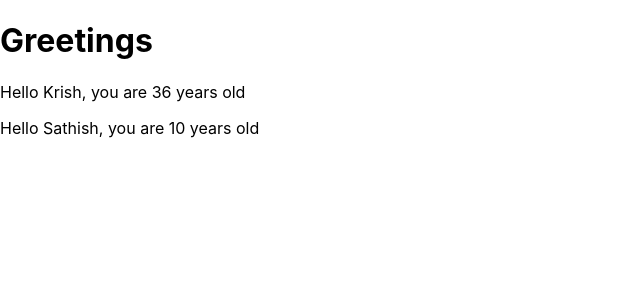
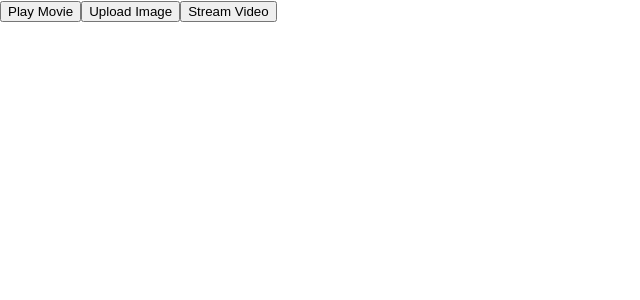
Before and after one commit to githubscientist/react-demo, a React (Create React App) app: page / in a window 1280 px wide. Shown: the top 300 px of the page, without its empty margins (0-640 px from the left). Built offline with nearby package versions, Linux system fonts and the light colour scheme.

Commit message:
react day 3 completed

```diff
--- a/src/App.js
+++ b/src/App.js
@@ -46,24 +46,343 @@
   // );
 // props: passing data to components
 // Hello Component
-const Hello = (props) => {
+// const Hello = (props) => {
+//   return (
+//     <div>
+//       <p>Hello {props.name}, you are {props.age} years old</p>
+//     </div>
+//   );
+// }
+
+// // App Component
+// const App = () => {
+//   const age = 10;
+//   return (
+//     <div>
+//       <h1>Greetings</h1>
+//       <Hello name='Krish' age={ 26 + 10 } />
+//       <Hello name='Sathish' age={age} />
+//     </div>
+//   );
+// }
+
+// export default App;
+
+// App Component
+// const App = () => {
+//   const people = [
+//     'Creola Katherine Johnson: mathematician',
+//     'Mario José Molina-Pasquel Henríquez: chemist',
+//     'Mohammad Abdus Salam: physicist',
+//     'Percy Lavon Julian: chemist',
+//     'Subrahmanyan Chandrasekhar: astrophysicist'
+//   ];
+
+//   let listItems = people.map(item => {
+//     return <li>{ item }</li>
+//   });
+
+//   return (
+//     <div>
+//       <ul>
+//         {listItems}
+//       </ul>
+//     </div>
+//   );
+// }
+
+// export default App;
+
+// const App = () => {
+
+//   const people = [{
+//       id: 0,
+//       name: 'Creola Katherine Johnson',
+//       profession: 'mathematician',
+//     }, {
+//       id: 1,
+//       name: 'Mario José Molina-Pasquel Henríquez',
+//       profession: 'chemist',
+//     }, {
+//       id: 2,
+//       name: 'Mohammad Abdus Salam',
+//       profession: 'physicist',
+//     }, {
+//       name: 'Percy Lavon Julian',
+//       profession: 'chemist',
+//     }, {
+//       name: 'Subrahmanyan Chandrasekhar',
+//       profession: 'astrophysicist',
+//     }];
+
+//   const chemists = people.filter(person => {
+//     return person.profession == 'chemist';
+//   });
+
+//   // render the list from the array
+//   let listItems = chemists.map(person => {
+//     return (
+//       <li>
+//         {person.name} : {person.profession}
+//       </li>
+//     )
+//   });
+
+//   return (
+//     <ul>{listItems}</ul>
+//   );
+// }
+
+// export default App;
+
+// const App = () => {
+
+//   const people = [{
+//   id: 0,
+//   name: 'Creola Katherine Johnson',
+//   profession: 'mathematician',
+//   accomplishment: 'spaceflight calculations',
+//   imageId: 'MK3eW3A'
+// }, {
+//   id: 1,
+//   name: 'Mario José Molina-Pasquel Henríquez',
+//   profession: 'chemist',
+//   accomplishment: 'discovery of Arctic ozone hole',
+//   imageId: 'mynHUSa'
+// }, {
+//   id: 2,
+//   name: 'Mohammad Abdus Salam',
+//   profession: 'physicist',
+//   accomplishment: 'electromagnetism theory',
+//   imageId: 'bE7W1ji'
+// }, {
+//   id: 3,
+//   name: 'Percy Lavon Julian',
+//   profession: 'chemist',
+//   accomplishment: 'pioneering cortisone drugs, steroids and birth control pills',
+//   imageId: 'IOjWm71'
+// }, {
+//   id: 4,
+//   name: 'Subrahmanyan Chandrasekhar',
+//   profession: 'astrophysicist',
+//   accomplishment: 'white dwarf star mass calculations',
+//   imageId: 'lrWQx8l'
+// }];
+
+//   const chemists = people.filter(person => {
+//     return person.profession == 'chemist';
+//   });
+
+//   // render the list from the array
+//   let chemistsList = chemists.map(person => {
+//     return (
+//       <li key={person.id}>
+//         <img
+//           src={'https://i.imgur.com/' + person.imageId +'s.jpg'}
+//         />
+//         <p>
+//           <b>{person.name}</b> : {person.profession + ' '}
+//         known for {person.accomplishment}
+//         </p>
+//       </li>
+//     )
+//   });
+
+//   const others = people.filter(person => {
+//     return person.profession != 'chemist';
+//   });
+
+//   // render the list from the array
+//   let otherScientists = others.map(person => {
+//     return (
+//       <li key={person.id}>
+//         <img
+//           src={'https://i.imgur.com/' + person.imageId +'s.jpg'}
+//         />
+//         <p>
+//           <b>{person.name}</b> : {person.profession + ' '}
+//         known for {person.accomplishment}
+//         </p>
+//       </li>
+//     )
+//   });
+
+//   return (
+//     <div>
+//        <h2>Scientists</h2>
+//       <div>
+//         <h3>Chemists</h3>
+//         <ul>{chemistsList}</ul>
+//       </div>
+//       <div>
+//         <h3>Everyone Else</h3>
+//         <ul>{otherScientists}</ul>
+//       </div>
+//     </div>
+//   );
+// }
+
+// export default App;
+
+// const recipes = [{
+//       id: 'greek-salad',
+//       name: 'Greek Salad',
+//       ingredients: ['tomatoes', 'cucumber', 'onion', 'olives', 'feta']
+//     }, {
+//       id: 'hawaiian-pizza',
+//       name: 'Hawaiian Pizza',
+//       ingredients: ['pizza crust', 'pizza sauce', 'mozzarella', 'ham', 'pineapple']
+//     }, {
+//       id: 'hummus',
+//       name: 'Hummus',
+//       ingredients: ['chickpeas', 'olive oil', 'garlic cloves', 'lemon', 'tahini']
+//   }];
+
+// function App() {
+//   return (
+//     <div style={{ margin: '25px'  }}>
+//       <h1>Recipes</h1>
+//       {
+//         recipes.map(recipe => {
+//           return (
+//             <div key={ recipe.id} >
+//               <h2>{recipe.name}</h2>
+//               <ul>
+//                 {
+//                   recipe.ingredients.map(ingredient => {
+//                     return (
+//                       <li key={ingredient}>{ ingredient }</li>
+//                     )
+//                   })
+//                 }
+//               </ul>
+//             </div>
+//           )
+//         })
+//       }
+//     </div>
+//   )
+// }
+
+// export default App;
+
+// conditional rendering
+
+// function Item({ isPacked, name }) {
+  // if (isPacked) {
+  //   return <li>{name} ✔ </li>;
+  // } else {
+  //   // return <li>{name}</li>;
+  //   return null;
+  // }
+
+  // return (
+  //   isPacked ? <li>{name} ✔ </li> : <li>{name} </li>
+  // )
+
+  // return (
+  //   isPacked ? <li>{name} ✔ </li> : <li>{name} </li>
+  // )
+
+  // return (
+  //   <li>
+  //     {isPacked ? name + ' ✔ ' : name }
+  //   </li>
+  // )
+
+  // return (
+  //   <li>
+  //     { name } { isPacked && ' ✔ ' }
+  //   </li>
+  // )
+
+//   let itemContent = name;
+
+//   if (isPacked) {
+//     itemContent = itemContent + ' ✔ ';
+//   }
+
+//   return (
+//     <li>
+//       {itemContent}
+//     </li>
+//   )
+// }
+
+// function App() {
+//   return (
+//     <div>
+//       <h1>Sally Ride's Packing list</h1>
+//       <ul>
+//         <Item isPacked={true} name="Space suit" />
+//         <Item isPacked={true} name="Helmet with a golden leaf" />
+//         <Item isPacked={false} name="Photo of Tam" />
+//       </ul>
+//     </div>
+//   )
+// }
+
+// export default App;
+
+// ❌
+
+// function App() {
+//   return (
+//     <div>
+//       <button onClick={function handleClick() {
+//         console.log('you clicked me');
+//       }}>Click Me!</button>
+//     </div>
+//   )
+// }
+
+// export default App;
+
+// function App() {
+//   return (
+//     <div>
+//       <button onClick={() => console.log('you clicked me')}>Click Me!</button>
+//     </div>
+//   )
+// }
+
+// export default App;
+
+
+// function App() {
+//   function handleClick() {
+//     console.log('you clicked me');
+//   }
+
+//   return (
+//     <div>
+//       <button onClick={handleClick}>Click Me!</button>
+//     </div>
+//   )
+// }
+
+// export default App;
+
+function Button({name}) {
+
+  function handleClick() {
+    console.log('you clicked me');
+  }
+
+  return (
+    <button onClick={handleClick}>{ name }</button>
+  )
+}
+
+function App() {
+
   return (
     <div>
-      <p>Hello {props.name}, you are {props.age} years old</p>
+      <Button name="Play Movie" />
+      <Button name="Upload Image" />
+      <Button name="Stream Video" />
     </div>
-  );
-}
-
-// App Component
-const App = () => {
-  const age = 10;
-  return (
-    <div>
-      <h1>Greetings</h1>
-      <Hello name='Krish' age={ 26 + 10 } />
-      <Hello name='Sathish' age={age} />
-    </div>
-  );
+  )
 }
 
 export default App;
```
